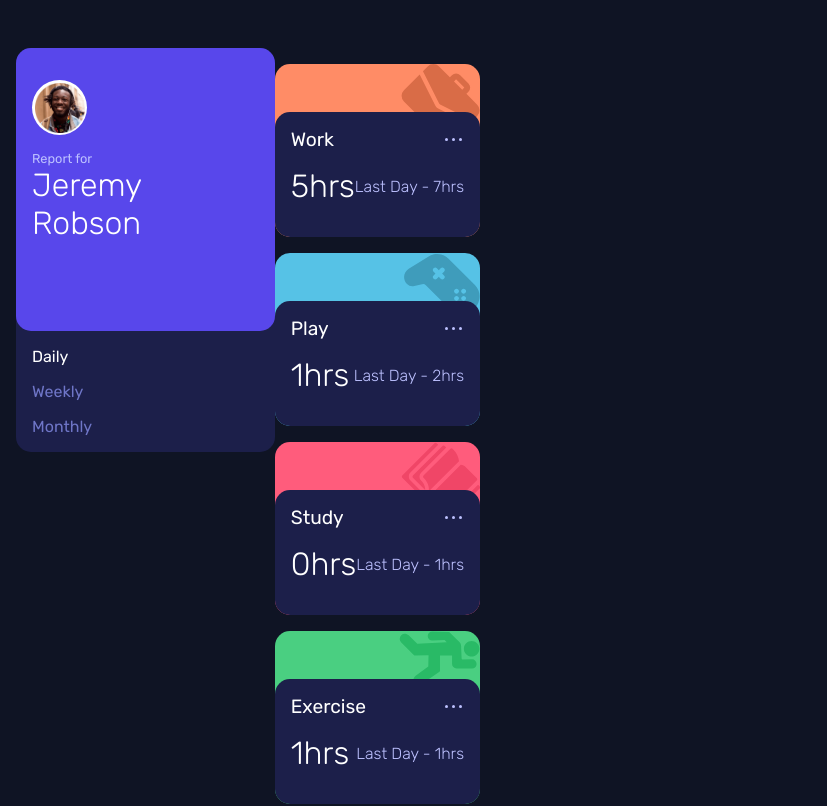
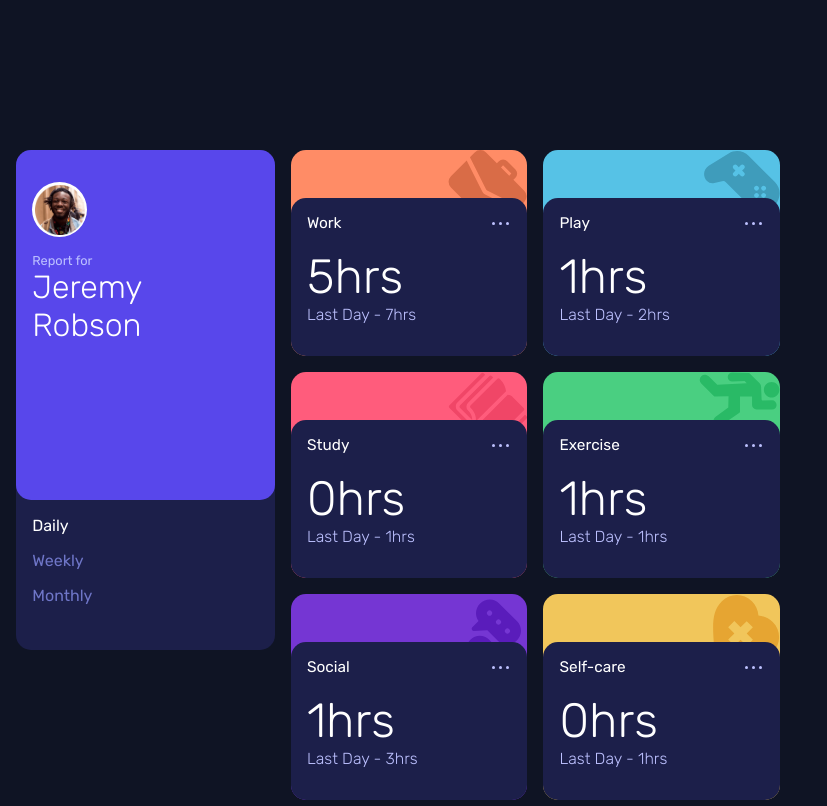
Before and after one commit to kalibir/Time-tracking-dashboard-challenge, a React (Create React App) app in the folder time-tracking-dashboard/: page / in a window 1280 px wide. Shown: the top 806 px of the page, without its empty margins (0-827 px from the left). Built offline with nearby package versions, Linux system fonts and the light colour scheme.

Commit message:
desktop layout for data cards

```diff
--- a/time-tracking-dashboard/src/Cards/index.js
+++ b/time-tracking-dashboard/src/Cards/index.js
@@ -1,6 +1,6 @@
 import React from "react";
 import "./styles.css";
-
+import "../desktop-layout.css";
 const Card = ({ category, title, current, previous, active }) => {
 	return (
 		<div className={`activity-card ${category}`}>
--- a/time-tracking-dashboard/src/UserCard/index.js
+++ b/time-tracking-dashboard/src/UserCard/index.js
@@ -1,7 +1,7 @@
 import React from "react";
 import "./styles.css";
 import UserPic from "../assets/image-jeremy.png";
-
+import "../desktop-layout.css";
 const UserCard = ({ clickHandler, active }) => {
 	return (
 		<div className='user-card'>
--- a/time-tracking-dashboard/src/desktop-layout.css
+++ b/time-tracking-dashboard/src/desktop-layout.css
@@ -1,13 +1,28 @@
-@media (min-width: 376px) and (max-width: 1440px) {
+@media (min-width: 768px) and (max-width: 1440px) {
 	.main {
-		max-width: 70vw;
+		max-width: 80vw;
+		height: 100vh;
+		display: flex;
+		justify-content: center;
+		align-items: center;
+		margin: 0;
+		padding: 0;
+	}
+
+	.main > .user-wrapper {
+		max-width: 30%;
+		max-height: 500px;
+		height: 500px;
+		margin-right: 1em;
+	}
+
+	.main > .data-wrapper {
+		max-width: 70%;
+		width: 70%;
 		height: 500px;
 		display: flex;
-	}
-	// USER CARD STYLES
-	.main > .user-wrapper {
-		max-width: 30%;
-		height: 100%;
+		align-items: baseline;
+		flex-wrap: wrap;
 	}
 
 	.user-card {
@@ -47,4 +62,23 @@
 	.time-nav > .nav-link {
 		margin-bottom: 1em;
 	}
+
+	.data-wrapper > .activity-card {
+		margin: 0;
+		width: 33%;
+		margin-right: 1em;
+		margin-bottom: 1em;
+	}
+
+	.info-wrapper > .card-header {
+		font-size: 0.8em;
+	}
+
+	.info-wrapper > .card-info {
+		display: block;
+	}
+
+	.card-info > .hours {
+		font-size: 3em;
+	}
 }
```
